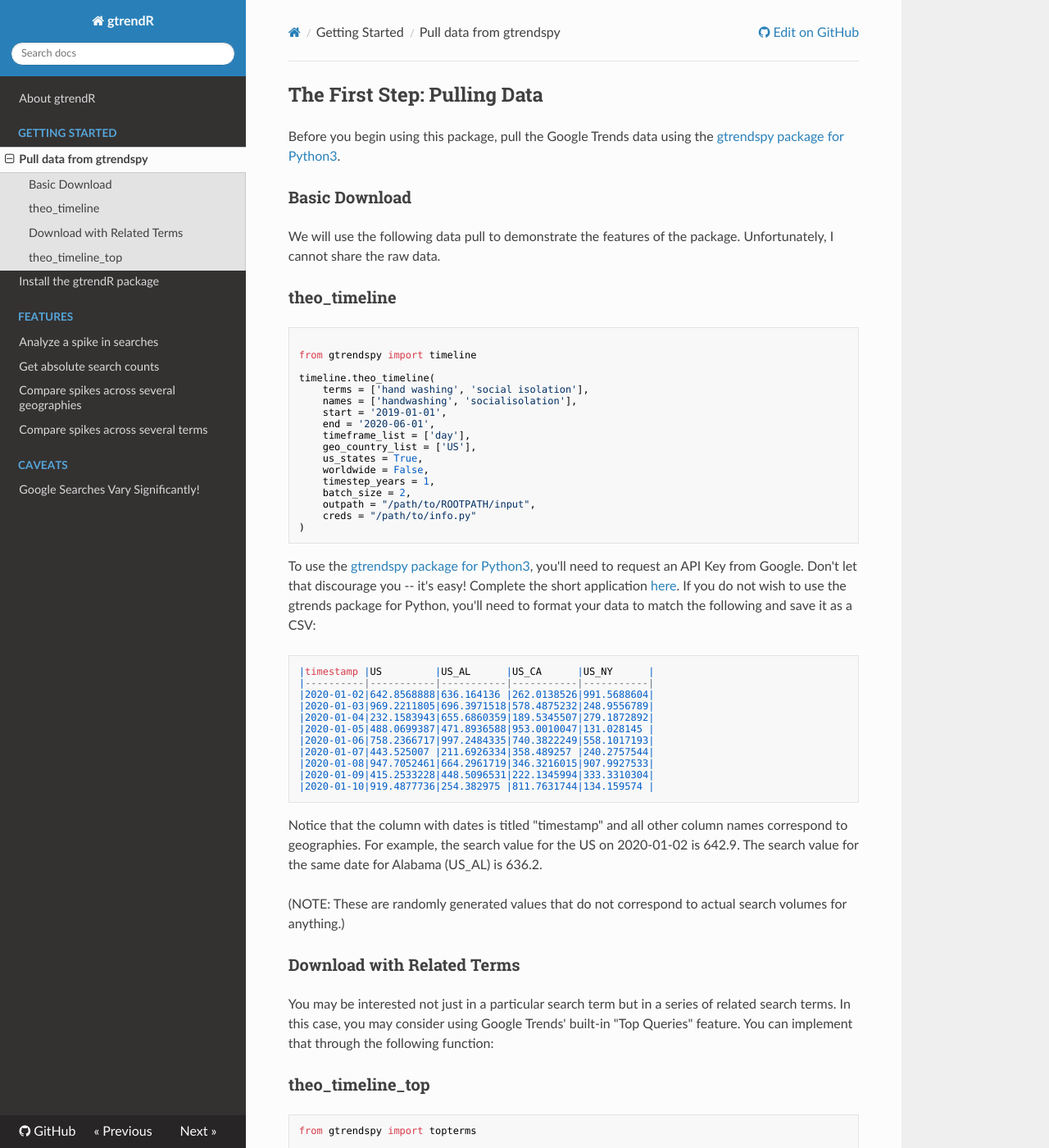
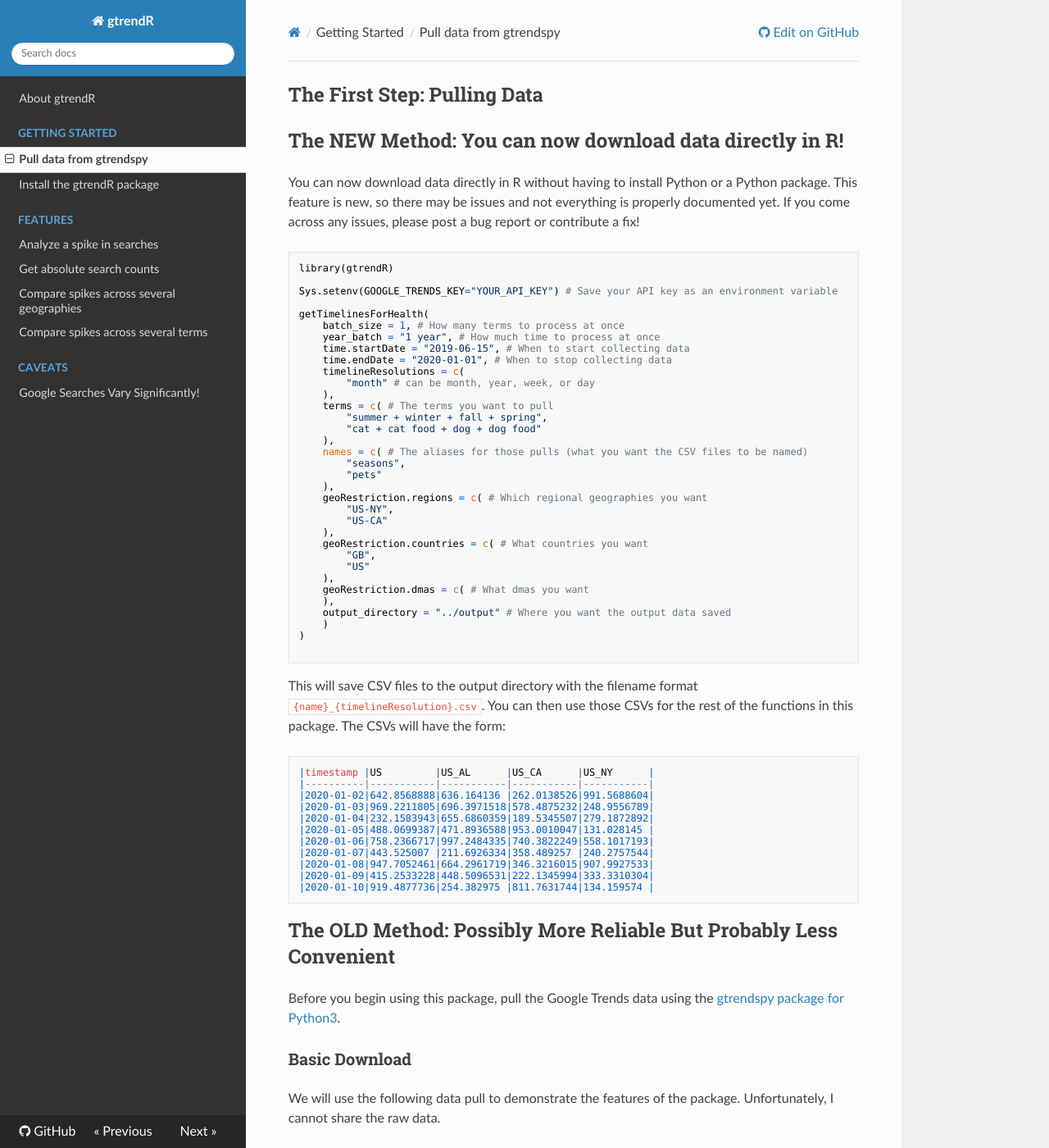
Before and after one commit to tlcaputi/gtrendR, an MkDocs documentation site: the page built from docs/gtrendspy.md, in a window 1280 px wide and 1400 px high. Shown: the whole window at 82% size. Built offline with MkDocs 1.6.1, drawn with Linux system fonts in a browser that asks for light colours; nearby versions of some CDN libraries; old or Windows-style settings are respelled for this version of MkDocs.

Commit message:
add documentation

````diff
--- a/docs/gtrendspy.md
+++ b/docs/gtrendspy.md
@@ -1,5 +1,66 @@
 
 ## The First Step: Pulling Data
+
+## The NEW Method: You can now download data directly in R!
+
+You can now download data directly in R without having to install Python or a Python package. This feature is new, so there may be issues and not everything is properly documented yet. If you come across any issues, please post a bug report or contribute a fix!
+
+```r
+library(gtrendR)
+
+Sys.setenv(GOOGLE_TRENDS_KEY="YOUR_API_KEY") # Save your API key as an environment variable
+
+getTimelinesForHealth(
+    batch_size = 1, # How many terms to process at once
+    year_batch = "1 year", # How much time to process at once
+    time.startDate = "2019-06-15", # When to start collecting data
+    time.endDate = "2020-01-01", # When to stop collecting data
+    timelineResolutions = c(
+        "month" # can be month, year, week, or day
+    ),
+    terms = c( # The terms you want to pull
+        "summer + winter + fall + spring",
+        "cat + cat food + dog + dog food"
+    ),
+    names = c( # The aliases for those pulls (what you want the CSV files to be named)
+        "seasons",
+        "pets"
+    ),
+    geoRestriction.regions = c( # Which regional geographies you want
+        "US-NY",
+        "US-CA"
+    ),
+    geoRestriction.countries = c( # What countries you want
+        "GB",
+        "US"
+    ),
+    geoRestriction.dmas = c( # What dmas you want
+    ),
+    output_directory = "../output" # Where you want the output data saved
+    )
+)
+
+```
+
+This will save CSV files to the output directory with the filename format `{name}_{timelineResolution}.csv`. You can then use those CSVs for the rest of the functions in this package. The CSVs will have the form:
+
+```
+|timestamp |US         |US_AL      |US_CA      |US_NY      |
+|----------|-----------|-----------|-----------|-----------|
+|2020-01-02|642.8568888|636.164136 |262.0138526|991.5688604|
+|2020-01-03|969.2211805|696.3971518|578.4875232|248.9556789|
+|2020-01-04|232.1583943|655.6860359|189.5345507|279.1872892|
+|2020-01-05|488.0699387|471.8936588|953.0010047|131.028145 |
+|2020-01-06|758.2366717|997.2484335|740.3822249|558.1017193|
+|2020-01-07|443.525007 |211.6926334|358.489257 |240.2757544|
+|2020-01-08|947.7052461|664.2961719|346.3216015|907.9927533|
+|2020-01-09|415.2533228|448.5096531|222.1345994|333.3310304|
+|2020-01-10|919.4877736|254.382975 |811.7631744|134.159574 |
+```
+
+
+
+## The OLD Method: Possibly More Reliable But Probably Less Convenient
 
 Before you begin using this package, pull the Google Trends data using the [gtrendspy package for Python3](https://www.github.com/tlcaputi/gtrendspy).
 
````
Also changed, not shown: 1 other file.
